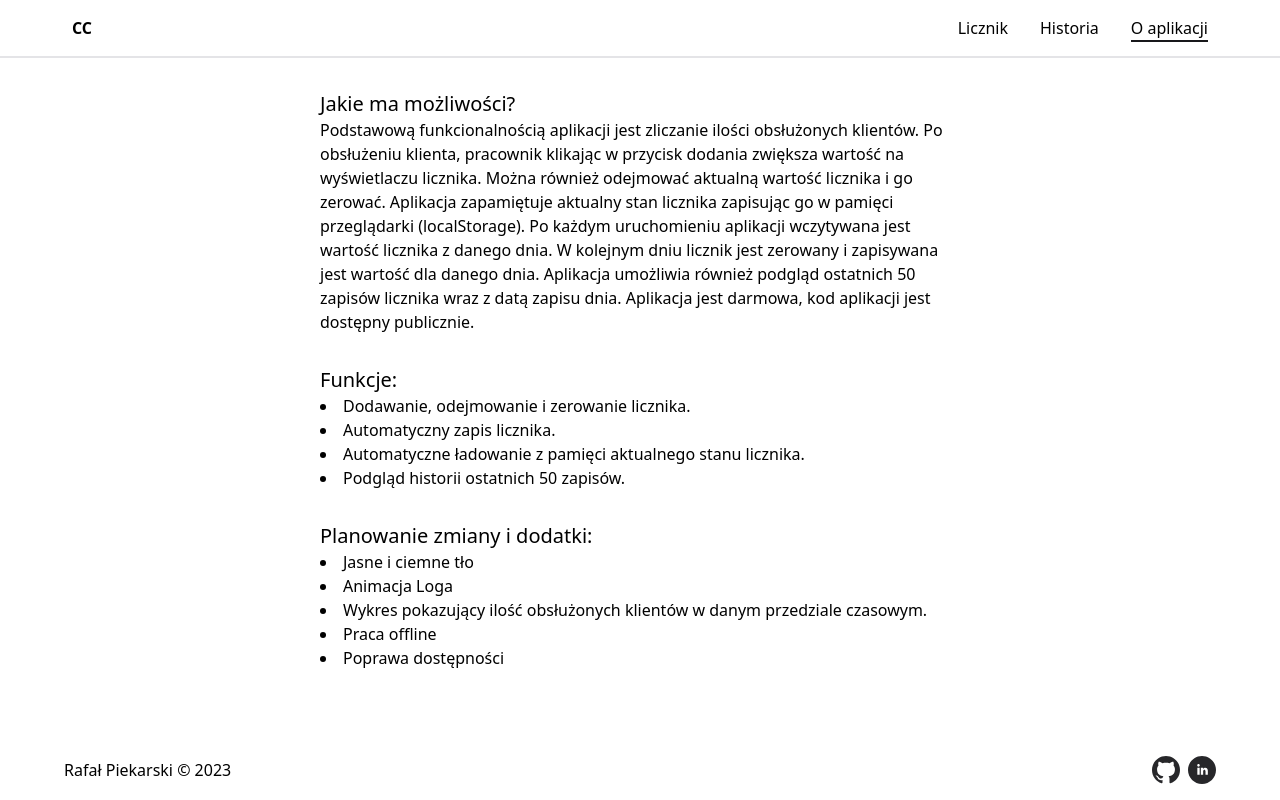
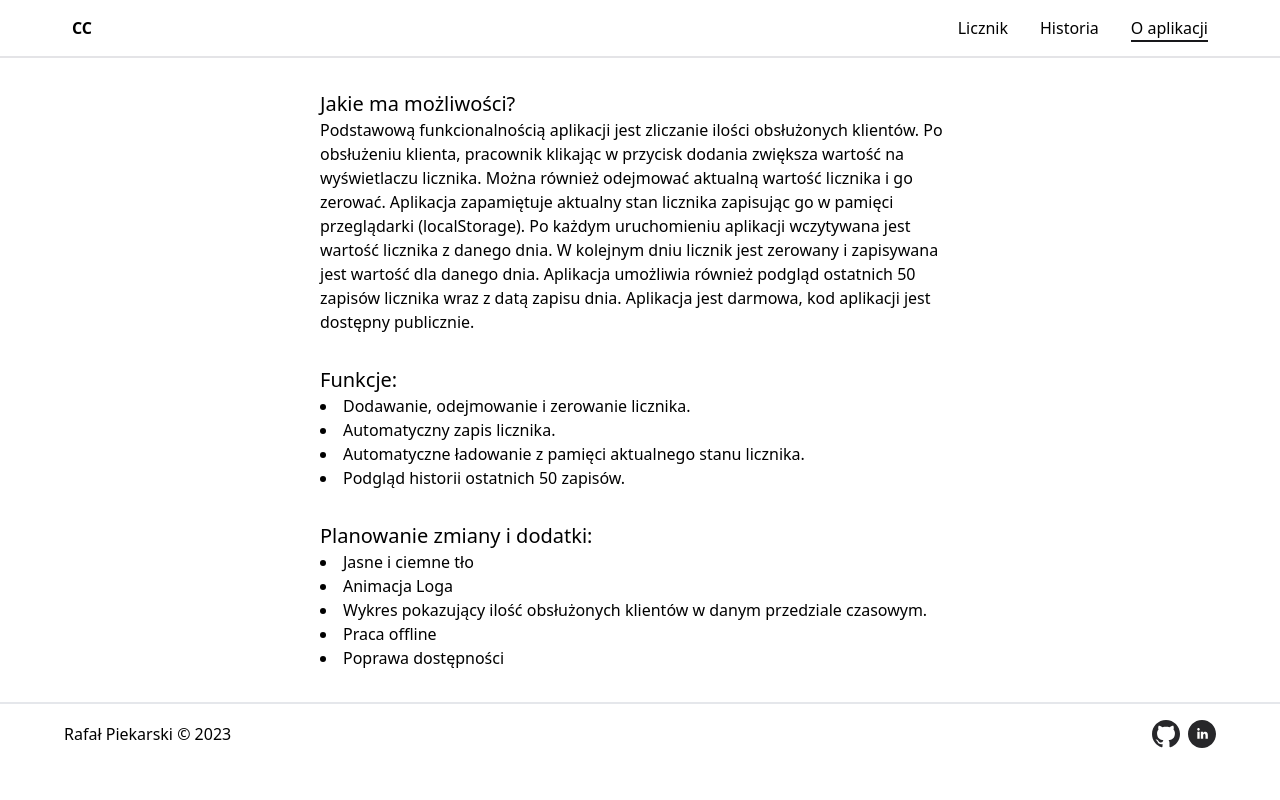
Before and after one commit to PoprostuTaki/client-counter, a React (Vite) app: page /client-counter/about in a window 1280 px wide. Built offline with nearby package versions, Linux system fonts and the light colour scheme.

Commit message:
Removed hover on touch devices and set min height for add-client button

```diff
--- a/src/components/Footer.tsx
+++ b/src/components/Footer.tsx
@@ -4,6 +4,7 @@ import { Link } from "react-router-dom";
 
 export function Footer() {
   return (
+    <footer className="border-t-2 border-b-zinc-200">
       <div className="container mt-auto flex flex-col items-center justify-between gap-2 p-4 sm:flex-row md:px-16">
         <span>Rafał Piekarski &copy; 2023</span>
         <div className="flex gap-2 text-zinc-800">
@@ -23,5 +24,6 @@ export function Footer() {
           </Link>
         </div>
       </div>
+    </footer>
   );
 }
--- a/src/routes/Counter.tsx
+++ b/src/routes/Counter.tsx
@@ -59,7 +59,7 @@ function Counter() {
   };
 
   return (
-    <div className="container flex max-w-2xl flex-1 flex-col justify-center gap-4 p-4">
+    <div className="container flex  max-w-2xl flex-1 flex-col justify-center gap-4 p-4">
       <div className="flex h-16 flex-shrink-0 items-center justify-between rounded-3xl border-2 border-slate-700 px-8">
         <IconClient />
         <span className="text-xl font-medium">{clientNumber}</span>
@@ -89,7 +89,7 @@ function Counter() {
         onClick={addOneClient}
         title="Dodaj klienta"
         type="button"
-        className=" flex h-full w-full flex-shrink flex-grow items-center justify-center self-center rounded-full border-2 border-zinc-900 transition duration-200 hover:bg-zinc-900 hover:text-white"
+        className="flex h-full min-h-[4rem] w-full flex-shrink flex-grow items-center justify-center self-center rounded-full border-2 border-zinc-900 transition duration-200 hover:bg-zinc-900 hover:text-white"
       >
         <IconAddClient />
       </button>
--- a/tailwind.config.cjs
+++ b/tailwind.config.cjs
@@ -8,4 +8,7 @@ module.exports = {
     extend: {},
   },
   plugins: [],
+  future: {
+    hoverOnlyWhenSupported: true,
+  },
 };
```
Lines whose indentation alone changed are shown as unchanged.
